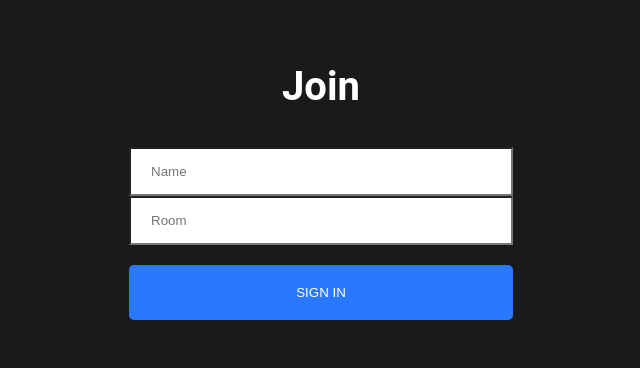
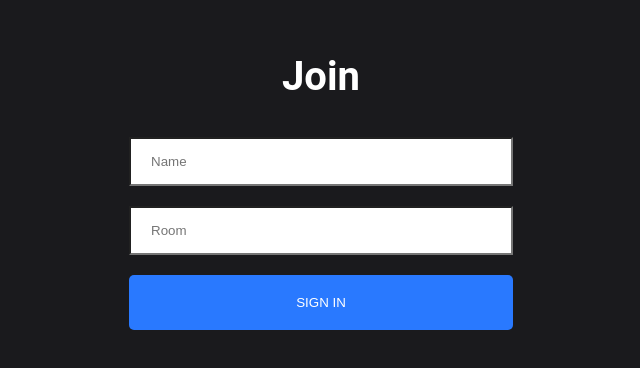
Before and after one commit to DanThomp507/Chat-App, a React (Create React App) app in the folder client/: page / in a window 1280 px wide. Shown: the part 222-590 px from the top of the page, without its empty margins (319-959 px from the left). Built offline with nearby package versions, Linux system fonts and the light colour scheme.

Commit message:
cleaned up Join component

```diff
--- a/client/src/components/Join/Join.jsx
+++ b/client/src/components/Join/Join.jsx
@@ -1,5 +1,5 @@
 import React, { useState } from 'react';
-import { Link } from "react-router-dom";
+import { Link } from 'react-router-dom';
 
 import {
   Container,
@@ -18,15 +18,28 @@ export default function SignIn() {
 
       <SubContainer>
         <Heading>Join</Heading>
+
         <div>
-          <Input placeholder="Name" className="joinInput" type="text" onChange={(event) => setName(event.target.value)} />
+          <Input
+            placeholder='Name'
+            type='text'
+            onChange={(event) => setName(event.target.value)} />
         </div>
+
         <div>
-          <Input placeholder="Room" className="joinInput mt-20" type="text" onChange={(event) => setRoom(event.target.value)} />
+          <Input
+            placeholder='Room'
+            type='text'
+            onChange={(event) => setRoom(event.target.value)}
+            style={{ marginTop: '20px' }} />
         </div>
+
         <Link onClick={e => (!name || !room) ? e.preventDefault() : null} to={`/chat?name=${name}&room=${room}`}>
-          <Button style={{marginTop: '20px'}} type="submit">Sign In</Button>
+          <Button style={{ marginTop: '20px' }} type='submit'>
+            Sign In
+          </Button>
         </Link>
+
       </SubContainer>
 
     </Container>
```
Also changed, not shown: client/src/components/Message/Message.jsx (+7 -3 lines).
